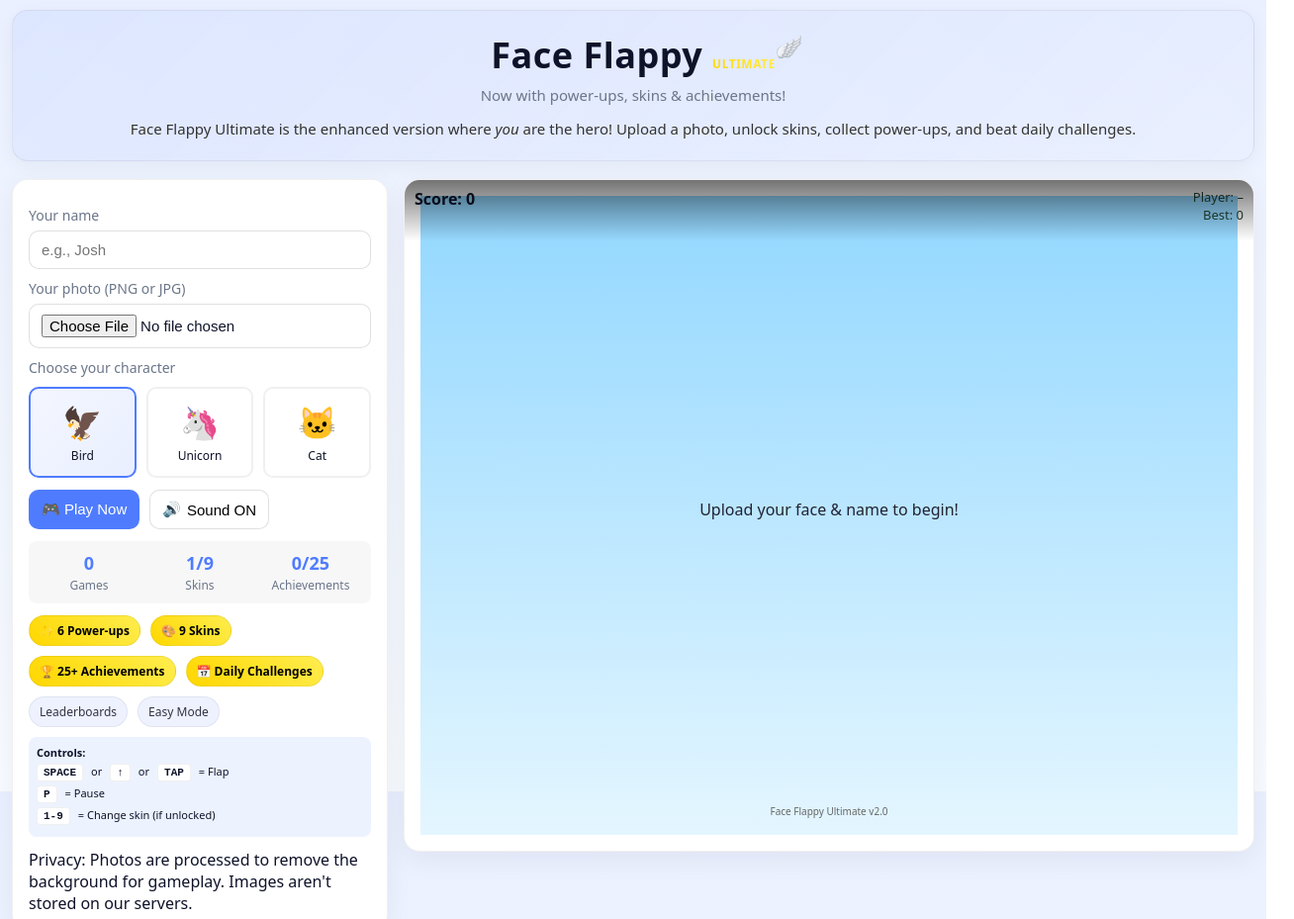
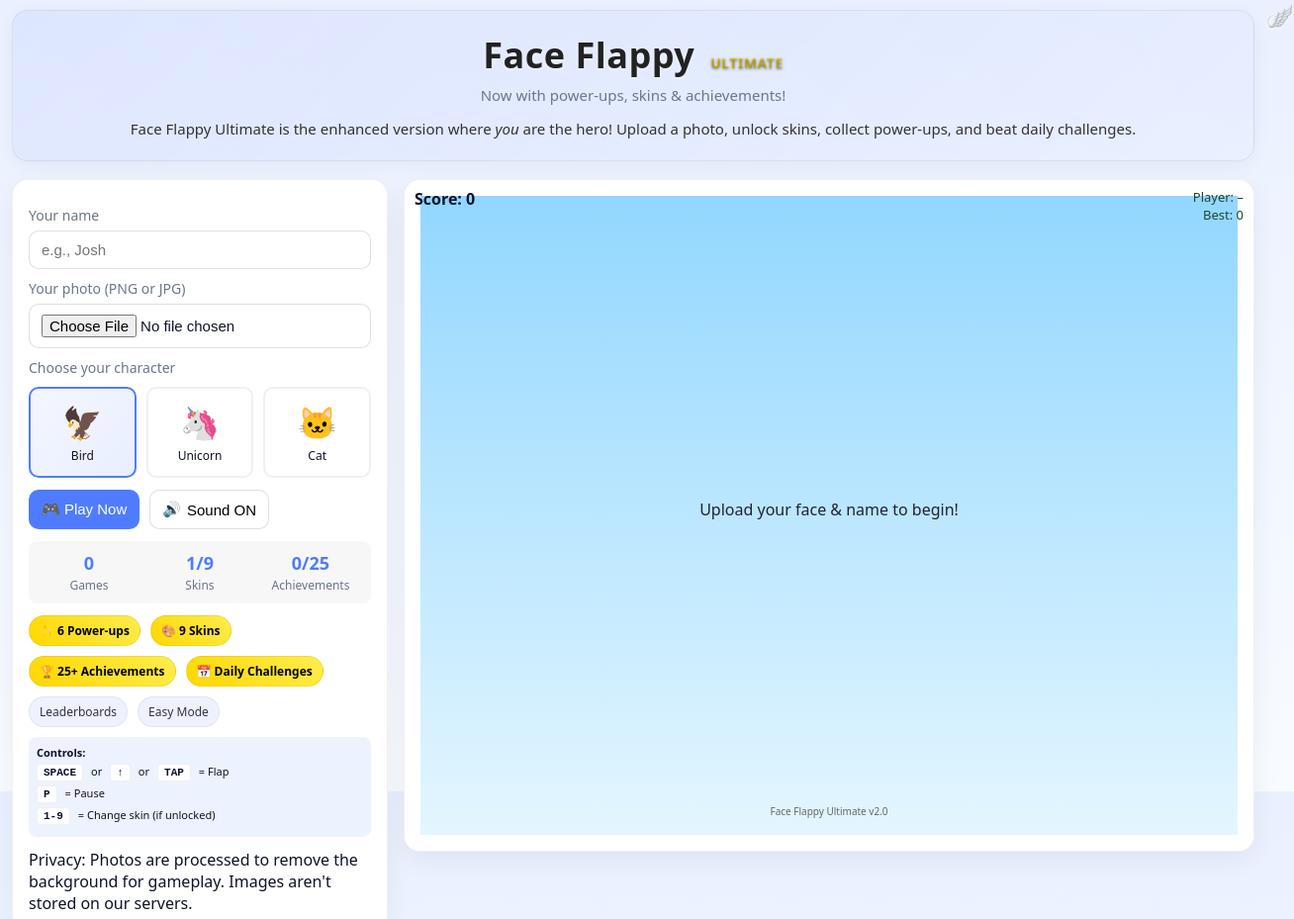
Before and after one commit to josh987123/faceflappy, a website: page index.html in a window 1280 px wide. Shown: the top 929 px of the page at 99% size, 1308 px wide, since content can reach past the window. Drawn offline with Linux system fonts and the light colour scheme.

Commit message:
Update index.html

```diff
--- a/index.html
+++ b/index.html
@@ -44,12 +44,15 @@
     h1 { margin:0; font-size: clamp(20px, 2.5vw, 28px); letter-spacing:.2px; }
     .sub { color:var(--muted); margin-top:4px; font-size: 14px; }
     .version {
-      background: linear-gradient(45deg, var(--gold), #ffed4e);
-      -webkit-background-clip: text;
-      -webkit-text-fill-color: transparent;
-      font-weight: bold;
-      font-size: 12px;
-    }
+  background: linear-gradient(45deg, #ffd700, #ffed4e); /* shiny gold */
+  -webkit-background-clip: text;
+  -webkit-text-fill-color: transparent;
+  font-weight: 900;
+  font-size: 14px;
+  margin-left: 6px;
+  text-shadow: 0 1px 3px rgba(0,0,0,0.5); /* helps gradient pop */
+}
+
 
     .panel {
       display:grid;
@@ -320,9 +323,10 @@
   font-size: clamp(26px, 3vw, 36px);
   font-weight: 800;
   letter-spacing: 0.5px;
-  position: relative;
-  display: inline-block;
+  color: #222; /* darker heading text */
+  text-shadow: 0 1px 4px rgba(255,255,255,0.6); /* subtle glow */
 }
+
 .hero-header h1::after {
   content: "🪽"; /* little feather/wing icon */
   position: absolute;
@@ -441,18 +445,7 @@
       <div class="stage card" aria-live="polite">
         <canvas id="game" aria-label="Face Flappy Ultimate game canvas"></canvas>
 
-          <!-- Top contrast overlay for readability -->
-  <div style="
-    position:absolute;
-    top:0; left:0; right:0;
-    height:88px;                 /* adjust taller/shorter as needed */
-    background:linear-gradient(
-      rgba(0,0,0,0.55),          /* darker at the very top */
-      rgba(0,0,0,0.00) 70%       /* fade to transparent */
-    );
-    z-index: 5;                  /* above canvas, below HUD clicks */
-    pointer-events:none;         /* don’t block clicks/taps */
-  "></div>
+
 
 
         <div class="hud" aria-hidden="true">
```
